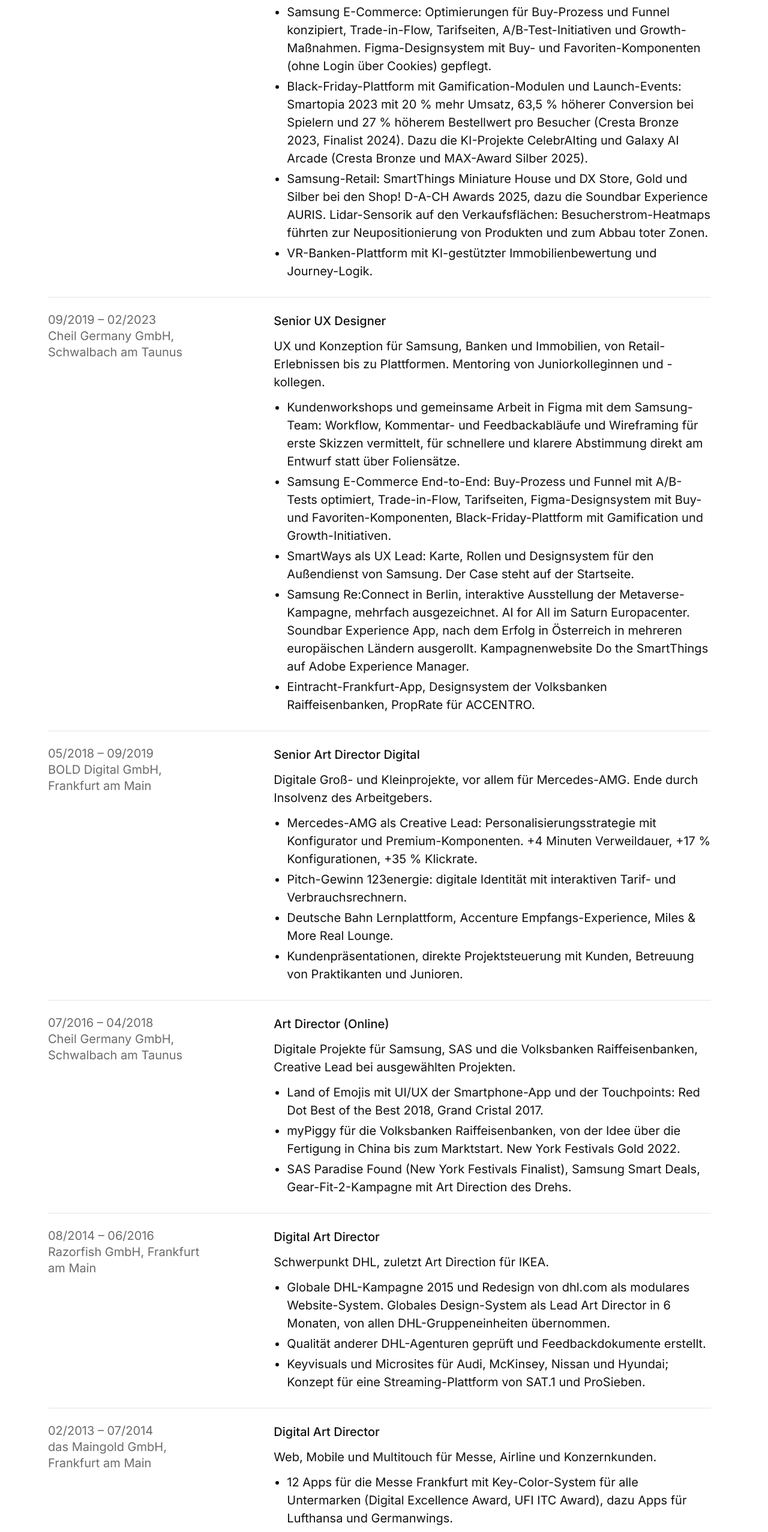
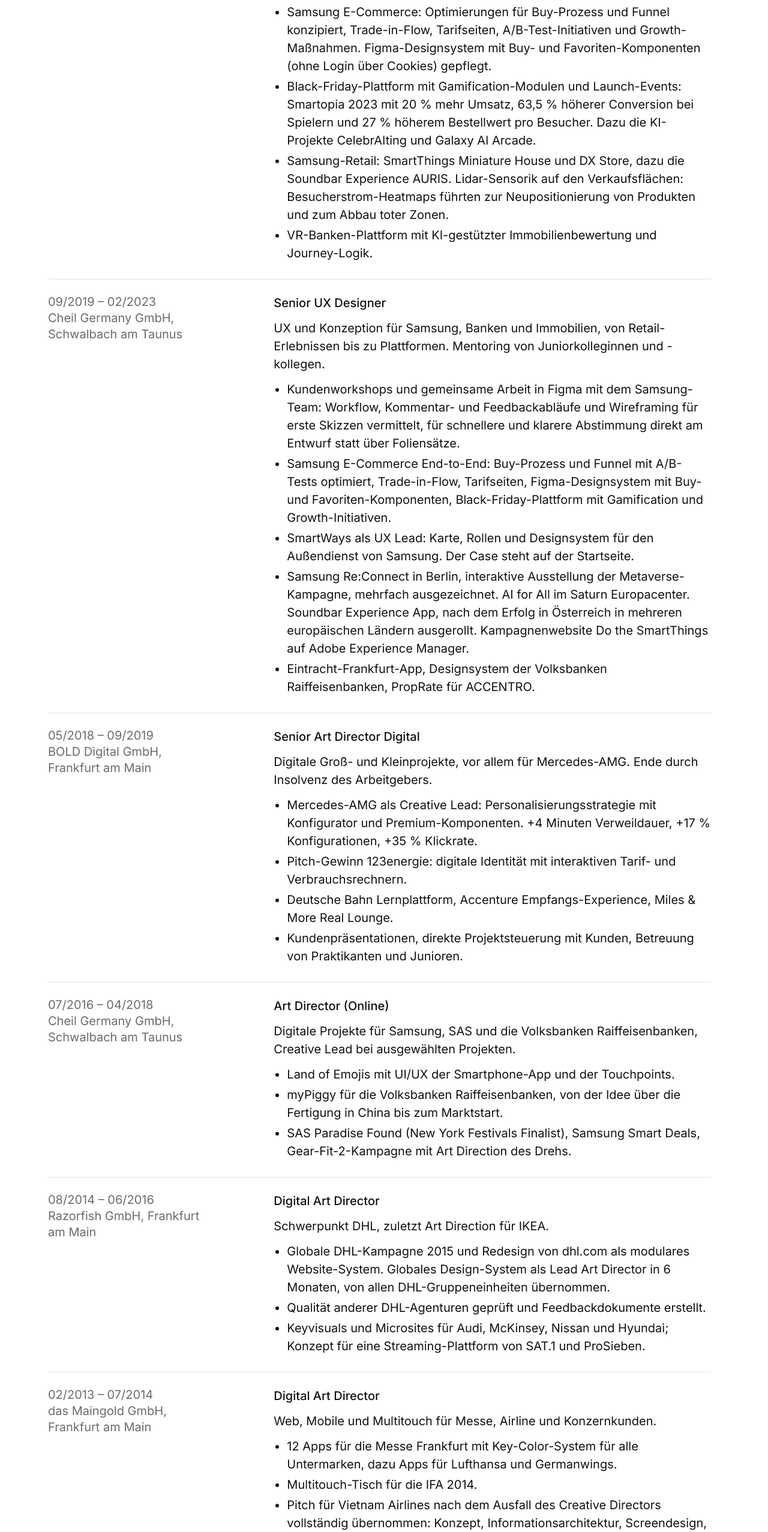
Before and after one commit to bashtronaut/portfolio, a plain HTML site: page lebenslauf.html in a window 1280 px wide. Shown: the part 3842-6396 px from the top of the page at 60% size. Drawn offline with Linux system fonts and the light colour scheme.

Commit message:
Lebenslauf: Award-Nennungen reduziert, Verweis auf Awards-Seite
Co-Authored-By: Claude Sonnet 5.5 <noreply@anthropic.com>
Claude-Session: https://claude.ai/code/session_018GS9LEihDjPvDWM3ad2ydq

```diff
--- a/lebenslauf.html
+++ b/lebenslauf.html
@@ -58,7 +58,7 @@
     </div>
     <div class="block row">
       <div class="label">03/2023 – 12/2024<br>Cheil Germany GmbH, Schwalbach am Taunus</div>
-      <div class="main"><div class="stack"><h3 class="role">Head of UX Research &amp; Testing</h3><p class="body">Verantwortung für User Testing und Research, Umstellung des UX-Teams von Sketch auf Figma, interne Figma-Kurse für Cheil-Kolleginnen und -Kollegen, Sales Deck für UX-Research.</p><ul><li>Figma-Workshops mit rund 30 Samsung-Mitarbeitern, darunter Head-ofs und Direktoren: Workflow, Feedback per Kommentar und Wireframing für erste Skizzen vermittelt, für schnellere und klarere Abstimmung.</li><li>Samsung E-Commerce: Optimierungen für Buy-Prozess und Funnel konzipiert, Trade-in-Flow, Tarifseiten, A/B-Test-Initiativen und Growth-Maßnahmen. Figma-Designsystem mit Buy- und Favoriten-Komponenten (ohne Login über Cookies) gepflegt.</li><li>Black-Friday-Plattform mit Gamification-Modulen und Launch-Events: Smartopia 2023 mit 20 % mehr Umsatz, 63,5 % höherer Conversion bei Spielern und 27 % höherem Bestellwert pro Besucher (Cresta Bronze 2023, Finalist 2024). Dazu die KI-Projekte CelebrAIting und Galaxy AI Arcade (Cresta Bronze und MAX-Award Silber 2025).</li><li>Samsung-Retail: SmartThings Miniature House und DX Store, Gold und Silber bei den Shop! D-A-CH Awards 2025, dazu die Soundbar Experience AURIS. Lidar-Sensorik auf den Verkaufsflächen: Besucherstrom-Heatmaps führten zur Neupositionierung von Produkten und zum Abbau toter Zonen.</li><li>VR-Banken-Plattform mit KI-gestützter Immobilienbewertung und Journey-Logik.</li></ul></div></div>
+      <div class="main"><div class="stack"><h3 class="role">Head of UX Research &amp; Testing</h3><p class="body">Verantwortung für User Testing und Research, Umstellung des UX-Teams von Sketch auf Figma, interne Figma-Kurse für Cheil-Kolleginnen und -Kollegen, Sales Deck für UX-Research.</p><ul><li>Figma-Workshops mit rund 30 Samsung-Mitarbeitern, darunter Head-ofs und Direktoren: Workflow, Feedback per Kommentar und Wireframing für erste Skizzen vermittelt, für schnellere und klarere Abstimmung.</li><li>Samsung E-Commerce: Optimierungen für Buy-Prozess und Funnel konzipiert, Trade-in-Flow, Tarifseiten, A/B-Test-Initiativen und Growth-Maßnahmen. Figma-Designsystem mit Buy- und Favoriten-Komponenten (ohne Login über Cookies) gepflegt.</li><li>Black-Friday-Plattform mit Gamification-Modulen und Launch-Events: Smartopia 2023 mit 20 % mehr Umsatz, 63,5 % höherer Conversion bei Spielern und 27 % höherem Bestellwert pro Besucher. Dazu die KI-Projekte CelebrAIting und Galaxy AI Arcade.</li><li>Samsung-Retail: SmartThings Miniature House und DX Store, dazu die Soundbar Experience AURIS. Lidar-Sensorik auf den Verkaufsflächen: Besucherstrom-Heatmaps führten zur Neupositionierung von Produkten und zum Abbau toter Zonen.</li><li>VR-Banken-Plattform mit KI-gestützter Immobilienbewertung und Journey-Logik.</li></ul></div></div>
     </div>
     <div class="block row">
       <div class="label">09/2019 – 02/2023<br>Cheil Germany GmbH, Schwalbach am Taunus</div>
@@ -70,7 +70,7 @@
     </div>
     <div class="block row">
       <div class="label">07/2016 – 04/2018<br>Cheil Germany GmbH, Schwalbach am Taunus</div>
-      <div class="main"><div class="stack"><h3 class="role">Art Director (Online)</h3><p class="body">Digitale Projekte für Samsung, SAS und die Volksbanken Raiffeisenbanken, Creative Lead bei ausgewählten Projekten.</p><ul><li>Land of Emojis mit UI/UX der Smartphone-App und der Touchpoints: Red Dot Best of the Best 2018, Grand Cristal 2017.</li><li>myPiggy für die Volksbanken Raiffeisenbanken, von der Idee über die Fertigung in China bis zum Marktstart. New York Festivals Gold 2022.</li><li>SAS Paradise Found (New York Festivals Finalist), Samsung Smart Deals, Gear-Fit-2-Kampagne mit Art Direction des Drehs.</li></ul></div></div>
+      <div class="main"><div class="stack"><h3 class="role">Art Director (Online)</h3><p class="body">Digitale Projekte für Samsung, SAS und die Volksbanken Raiffeisenbanken, Creative Lead bei ausgewählten Projekten.</p><ul><li>Land of Emojis mit UI/UX der Smartphone-App und der Touchpoints.</li><li>myPiggy für die Volksbanken Raiffeisenbanken, von der Idee über die Fertigung in China bis zum Marktstart.</li><li>SAS Paradise Found (New York Festivals Finalist), Samsung Smart Deals, Gear-Fit-2-Kampagne mit Art Direction des Drehs.</li></ul></div></div>
     </div>
     <div class="block row">
       <div class="label">08/2014 – 06/2016<br>Razorfish GmbH, Frankfurt am Main</div>
@@ -78,7 +78,7 @@
     </div>
     <div class="block row">
       <div class="label">02/2013 – 07/2014<br>das Maingold GmbH, Frankfurt am Main</div>
-      <div class="main"><div class="stack"><h3 class="role">Digital Art Director</h3><p class="body">Web, Mobile und Multitouch für Messe, Airline und Konzernkunden.</p><ul><li>12 Apps für die Messe Frankfurt mit Key-Color-System für alle Untermarken (Digital Excellence Award, UFI ITC Award), dazu Apps für Lufthansa und Germanwings.</li><li>Multitouch-Tisch für die IFA 2014.</li><li>Pitch für Vietnam Airlines nach dem Ausfall des Creative Directors vollständig übernommen: Konzept, Informationsarchitektur, Screendesign, Präsentation. Pitch gewonnen.</li></ul></div></div>
+      <div class="main"><div class="stack"><h3 class="role">Digital Art Director</h3><p class="body">Web, Mobile und Multitouch für Messe, Airline und Konzernkunden.</p><ul><li>12 Apps für die Messe Frankfurt mit Key-Color-System für alle Untermarken, dazu Apps für Lufthansa und Germanwings.</li><li>Multitouch-Tisch für die IFA 2014.</li><li>Pitch für Vietnam Airlines nach dem Ausfall des Creative Directors vollständig übernommen: Konzept, Informationsarchitektur, Screendesign, Präsentation. Pitch gewonnen.</li></ul></div></div>
     </div>
     <div class="block row">
       <div class="label">08/2010 – 01/2013<br>Wunderman GmbH, Frankfurt am Main</div>
@@ -86,7 +86,7 @@
     </div>
     <div class="block row">
       <div class="label">Auszeichnungen</div>
-      <div class="main"><div class="stack"><p class="body">Red Dot Best of the Best 2018 (Land of Emojis), Cristal Festival Grand Cristal 2017, Cresta Awards Gold 2020 sowie Bronze 2023 und 2025, New York Festivals Gold 2022 (myPiggy), The Golden Award of Montreux Gold 2022 und 2023, Shop! D-A-CH Awards 2025 (2× Gold, 1× Silber), MAX-Award Silber 2025. Alle Auszeichnungen mit Projekt und Kategorie auf der Seite <a href="awards.html">Awards</a>.</p></div></div>
+      <div class="main"><div class="stack"><p class="body">Red Dot Best of the Best 2018, New York Festivals Gold 2022, Cresta Awards, Shop! D-A-CH Awards und weitere. Alle Auszeichnungen mit Projekt und Kategorie auf der Seite <a href="awards.html">Awards</a>.</p></div></div>
     </div>
     <div class="block row">
       <div class="label">Kunden</div>
```
